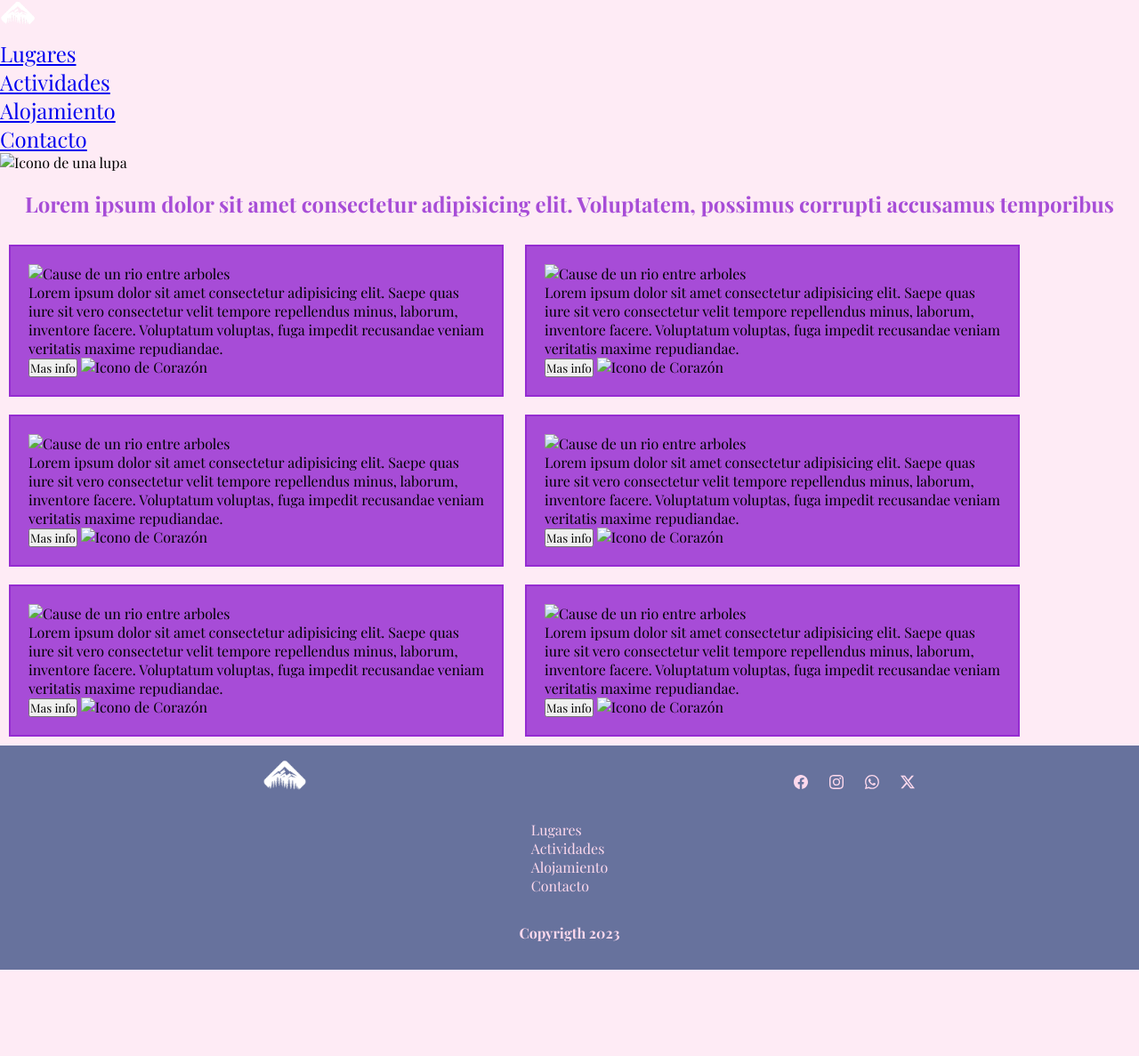
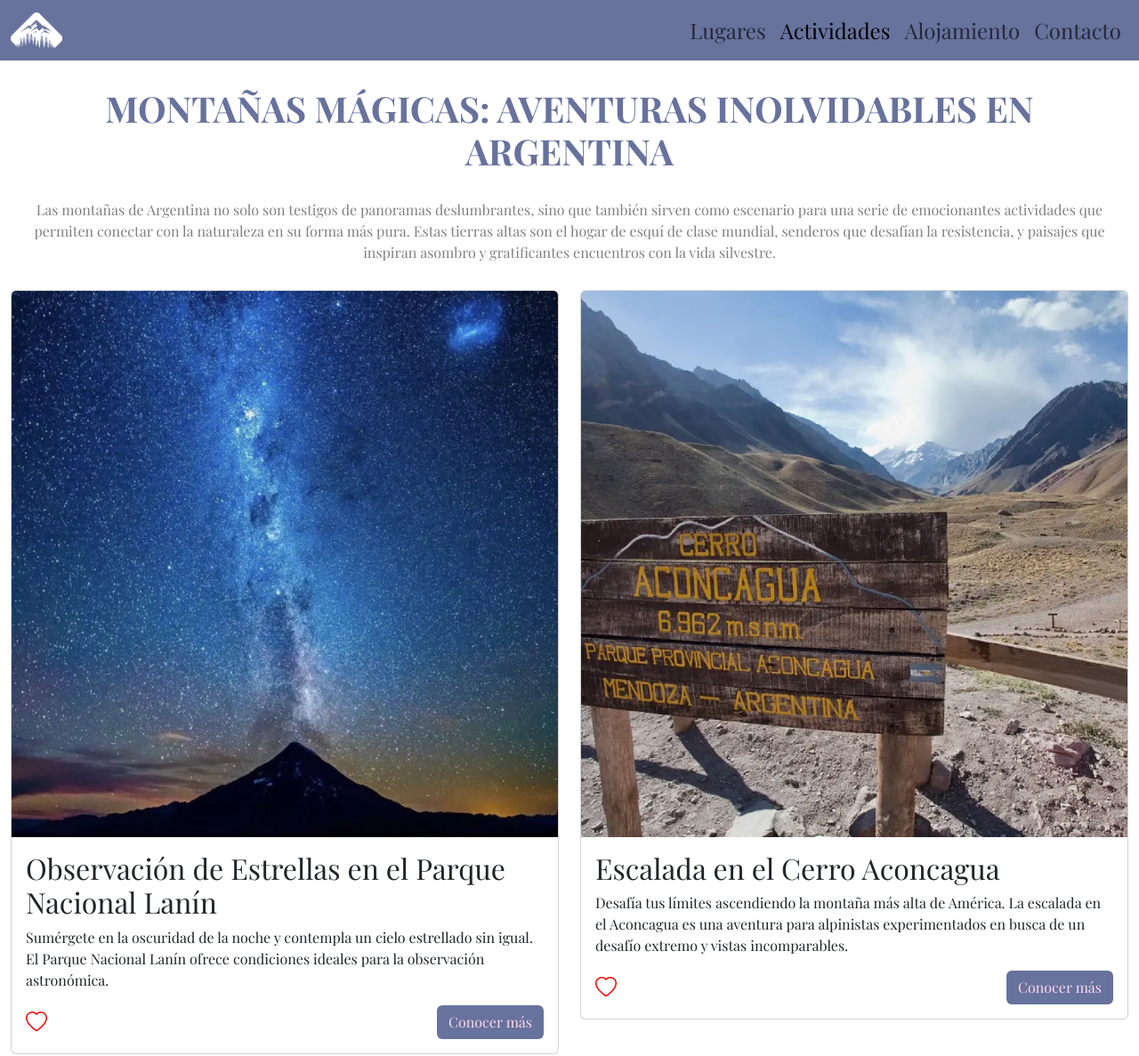
Before and after one commit to Diegoariel3/ProyectoTurismoCoder, a plain HTML site: page pages/actividades.html in a window 1280 px wide. Shown: the top 1187 px of the page at 89% size. Before the commit the page ends 1090 px from the top, so only its background shows below. Drawn offline with nearby package versions, Linux system fonts and the light colour scheme.

Commit message:
add style page activities

```diff
--- a/css/style.css
+++ b/css/style.css
@@ -195,26 +195,11 @@ header {
 }
 /* ends page places*/
 /* starts page activities*/
-.cards_activities article  {
-    border: 2px solid rgba(145, 37, 208, 0.8);
-    margin: 10px;
-    padding: 20px;
-    width: 40%;
-    display: inline-block;
-    background-color: rgba(145, 37, 208, 0.8);
+.s-icon i {
+    color: red;
+    font-size: x-large;
 }
-.cards_activities img {
-    height: 200px;
-}
-.cards_activities .icon_heart {
-    height: 40px;
-    width: 40px;
-}
-.title_activities h1 {
-    color: rgba(145, 37, 208, 0.8);
-    text-align: center;
-    margin: 20px;
-}
+
 /* endss page activities*/
 /*starts section accommodation*/
 .cards_accommodation h1 {
@@ -290,7 +275,6 @@ header {
             height: 100vh;
             width: auto;
         }
-    }
         .header_title h2 span {
             color: #383a39;
         }
@@ -316,6 +300,7 @@ header {
             width: 70%;
         }
         /*Contact*/
+    }
 @media (width > 450px) {
     .ww-50 {
         width: 100%;
--- a/pages/actividades.html
+++ b/pages/actividades.html
@@ -6,65 +6,99 @@
     <title>Actividades</title>
     <!--favicon-->
     <link rel="shortcut icon" href="../img/logo.png" type="image/x-icon">
+    <!--css bs-->
+    <link href="https://cdn.jsdelivr.net/npm/bootstrap@5.3.2/dist/css/bootstrap.min.css" rel="stylesheet" integrity="sha384-T3c6CoIi6uLrA9TneNEoa7RxnatzjcDSCmG1MXxSR1GAsXEV/Dwwykc2MPK8M2HN" crossorigin="anonymous">
+    <!--icon bs-->
+    <link rel="stylesheet" href="https://cdn.jsdelivr.net/npm/bootstrap-icons@1.11.3/font/bootstrap-icons.min.css">
     <link rel="stylesheet" href="../css/style.css">
 </head>
 
 <body>
     <!--starts nav-->
-    <nav class="primary_nav">
-        <a href="../index.html"><img src="../img/logo.png" alt="Logo de unas montañas y arboles"></a>
-        <ul>
-            <li><a href="../pages/lugares.html">Lugares</a></li>
-            <li><a href="#">Actividades</a></li>
-            <li><a href="../pages/alojamiento.html">Alojamiento</a></li>
-            <li><a href="../pages/contacto.html">Contacto</a></li>
-        </ul>
-        <img src="../img/search.png" alt="Icono de una lupa" class="search">
-    </nav>
+    <nav class="navbar navbar-expand-lg nb-bg primary_nav">
+        <div class="container-fluid">
+          <a class="navbar-brand" href="../index.html"><img src="../img/logocopia.png" alt="Logo de unas montañas y un rio"></a>
+          <button class="navbar-toggler" type="button" data-bs-toggle="collapse" data-bs-target="#navbarSupportedContent" aria-controls="navbarSupportedContent" aria-expanded="false" aria-label="Toggle navigation">
+            <span class="navbar-toggler-icon"></span>
+          </button>
+          <div class="collapse navbar-collapse" id="navbarSupportedContent">
+            <ul class="navbar-nav ms-auto mb-2 mb-lg-0">
+              <li class="nav-item">
+                <a class="nav-link" aria-current="page" href="../pages/lugares.html">Lugares</a>
+              </li>
+              <li class="nav-item">
+                <a class="nav-link active" href="#">Actividades</a>
+              </li>
+              <li class="nav-item">
+                <a class="nav-link" href="../pages/alojamiento.html">Alojamiento</a>
+              </li>
+              <li class="nav-item">
+                <a class="nav-link" href="../pages/contacto.html">Contacto</a>
+              </li>
+            </ul>
+          </div>
+        </div>
+      </nav>
     <!--ends nav-->
     <!--starts section activities-->
-<main>
-    <section class="title_activities">
-        <h1>Lorem ipsum dolor sit amet consectetur adipisicing elit. Voluptatem, possimus corrupti accusamus temporibus</h1>
-    </section>
-    <section class="cards_activities">
-        <article>
-            <img src="../img/foto_rio.jpg" alt="Cause de un rio entre arboles">
-            <p>Lorem ipsum dolor sit amet consectetur adipisicing elit. Saepe quas iure sit vero consectetur velit tempore repellendus minus, laborum, inventore facere. Voluptatum voluptas, fuga impedit recusandae veniam veritatis maxime repudiandae.</p>
-            <input type="submit" value="Mas info">
-            <img src="../img/heart.png" alt="Icono de Corazón" class="icon_heart">
+<main class="container-fluid">
+    <h1 class="title-places">Montañas Mágicas: Aventuras Inolvidables en Argentina</h1>
+    <p class="style-p">Las montañas de Argentina no solo son testigos de panoramas deslumbrantes, sino que también sirven como escenario para una serie de emocionantes actividades que permiten conectar con la naturaleza en su forma más pura. Estas tierras altas son el hogar de esquí de clase mundial, senderos que desafían la resistencia, y paisajes que inspiran asombro y gratificantes encuentros con la vida silvestre.</p>
+    <div class="row">
+        <article class="col-sm-12 col-md-6 col-lg-6 cards_places">
+            <div class="card h-100">
+                <img src="../img/laninnocturna.webp" class="card-img-top" alt="silueta de volcan con cielo estrellado">
+                <div class="card-body ">
+                  <h2 class="card-title">Observación de Estrellas en el Parque Nacional Lanín</h2>
+                  <p class="card-text">Sumérgete en la oscuridad de la noche y contempla un cielo estrellado sin igual. El Parque Nacional Lanín ofrece condiciones ideales para la observación astronómica.</p>
+                  <div class="d-flex justify-content-between flex-md-row-reverse s-icon">
+                    <a href="#" class="btn bg-custom ">Conocer más</a>
+                    <i class="bi bi-heart"></i>
+                  </div>
+                </div>
+              </div>
         </article>
-        <article>
-            <img src="../img/foto_rio.jpg" alt="Cause de un rio entre arboles">
-            <p>Lorem ipsum dolor sit amet consectetur adipisicing elit. Saepe quas iure sit vero consectetur velit tempore repellendus minus, laborum, inventore facere. Voluptatum voluptas, fuga impedit recusandae veniam veritatis maxime repudiandae.</p>
-            <input type="submit" value="Mas info">
-            <img src="../img/heart.png" alt="Icono de Corazón" class="icon_heart">
+        <article class="col-sm-12 col-md-6 col-lg-6 cards_places">
+            <div class="card">
+                <img src="../img/cerroaconcagua.webp" class="card-img-top" alt="...">
+                <div class="card-body ">
+                  <h2 class="card-title">Escalada en el Cerro Aconcagua</h2>
+                  <p class="card-text">Desafía tus límites ascendiendo la montaña más alta de América. La escalada en el Aconcagua es una aventura para alpinistas experimentados en busca de un desafío extremo y vistas incomparables.</p>
+                  <div class="d-flex justify-content-between flex-md-row-reverse s-icon">
+                    <a href="#" class="btn bg-custom ">Conocer más</a>
+                    <i class="bi bi-heart"></i>
+                  </div>
+                </div>
+              </div>
         </article>
-        <article>
-            <img src="../img/foto_rio.jpg" alt="Cause de un rio entre arboles">
-            <p>Lorem ipsum dolor sit amet consectetur adipisicing elit. Saepe quas iure sit vero consectetur velit tempore repellendus minus, laborum, inventore facere. Voluptatum voluptas, fuga impedit recusandae veniam veritatis maxime repudiandae.</p>
-            <input type="submit" value="Mas info">
-            <img src="../img/heart.png" alt="Icono de Corazón" class="icon_heart">
+        <article class="col-sm-12 col-md-6 col-lg-6 cards_places">
+            <div class="card">
+                <img src="../img/cerrocatedralsnow.webp" class="card-img-top" alt="...">
+                <div class="card-body ">
+                  <h2 class="card-title">Ski y Snowboard en Cerro Catedral</h2>
+                  <p class="card-text">Disfruta de la emoción de deslizarte por las pistas nevadas de este centro de esquí de renombre internacional, ofreciendo opciones para todos los niveles, desde principiantes hasta expertos.</p>
+                  <div class="d-flex justify-content-between flex-md-row-reverse s-icon">
+                    <a href="#" class="btn bg-custom ">Conocer más</a>
+                    <i class="bi bi-heart"></i>
+                  </div>
+                </div>
+              </div>
         </article>
-        <article>
-            <img src="../img/foto_rio.jpg" alt="Cause de un rio entre arboles">
-            <p>Lorem ipsum dolor sit amet consectetur adipisicing elit. Saepe quas iure sit vero consectetur velit tempore repellendus minus, laborum, inventore facere. Voluptatum voluptas, fuga impedit recusandae veniam veritatis maxime repudiandae.</p>
-            <input type="submit" value="Mas info">
-            <img src="../img/heart.png" alt="Icono de Corazón" class="icon_heart">
+        <article class="col-sm-12 col-md-6 col-lg-6 cards_places">
+            <div class="card">
+                <img src="../img/elchaltentreking.webp" class="card-img-top" alt="...">
+                <div class="card-body ">
+                  <h2 class="card-title">Senderismo en El Chaltén </h2>
+                  <p class="card-text">Explora los senderos que serpentean alrededor del Fitz Roy y el Cerro Torre. El Chaltén es un paraíso para los amantes del trekking, con rutas que conducen a miradores espectaculares.</p>
+                  <div class="d-flex justify-content-between flex-md-row-reverse s-icon">
+                    <a href="#" class="btn bg-custom ">Conocer más</a>
+                    <i class="bi bi-heart"></i>
+                  </div>
+                </div>
+              </div>
         </article>
-        <article>
-            <img src="../img/foto_rio.jpg" alt="Cause de un rio entre arboles">
-            <p>Lorem ipsum dolor sit amet consectetur adipisicing elit. Saepe quas iure sit vero consectetur velit tempore repellendus minus, laborum, inventore facere. Voluptatum voluptas, fuga impedit recusandae veniam veritatis maxime repudiandae.</p>
-            <input type="submit" value="Mas info">
-            <img src="../img/heart.png" alt="Icono de Corazón" class="icon_heart">
-        </article>
-        <article>
-            <img src="../img/foto_rio.jpg" alt="Cause de un rio entre arboles">
-            <p>Lorem ipsum dolor sit amet consectetur adipisicing elit. Saepe quas iure sit vero consectetur velit tempore repellendus minus, laborum, inventore facere. Voluptatum voluptas, fuga impedit recusandae veniam veritatis maxime repudiandae.</p>
-            <input type="submit" value="Mas info">
-            <img src="../img/heart.png" alt="Icono de Corazón" class="icon_heart">
-        </article>
-    </section>
+    </div>
+
 </main>
     <!--ends section activities-->
     <!--starts footer with grid-->
@@ -125,5 +159,6 @@
         </div>
     </footer>
     <!--ends footer with grid-->
+    <script src="https://cdn.jsdelivr.net/npm/bootstrap@5.3.2/dist/js/bootstrap.bundle.min.js" integrity="sha384-C6RzsynM9kWDrMNeT87bh95OGNyZPhcTNXj1NW7RuBCsyN/o0jlpcV8Qyq46cDfL" crossorigin="anonymous"></script>
 </body>
 </html>
```
Also changed, not shown: img/cerroaconcagua.webp (added), img/cerrocatedralsnow.webp (added), img/elchaltentreking.webp (added), img/laninnocturna.webp (added). Lines whose indentation alone changed are shown as unchanged.
